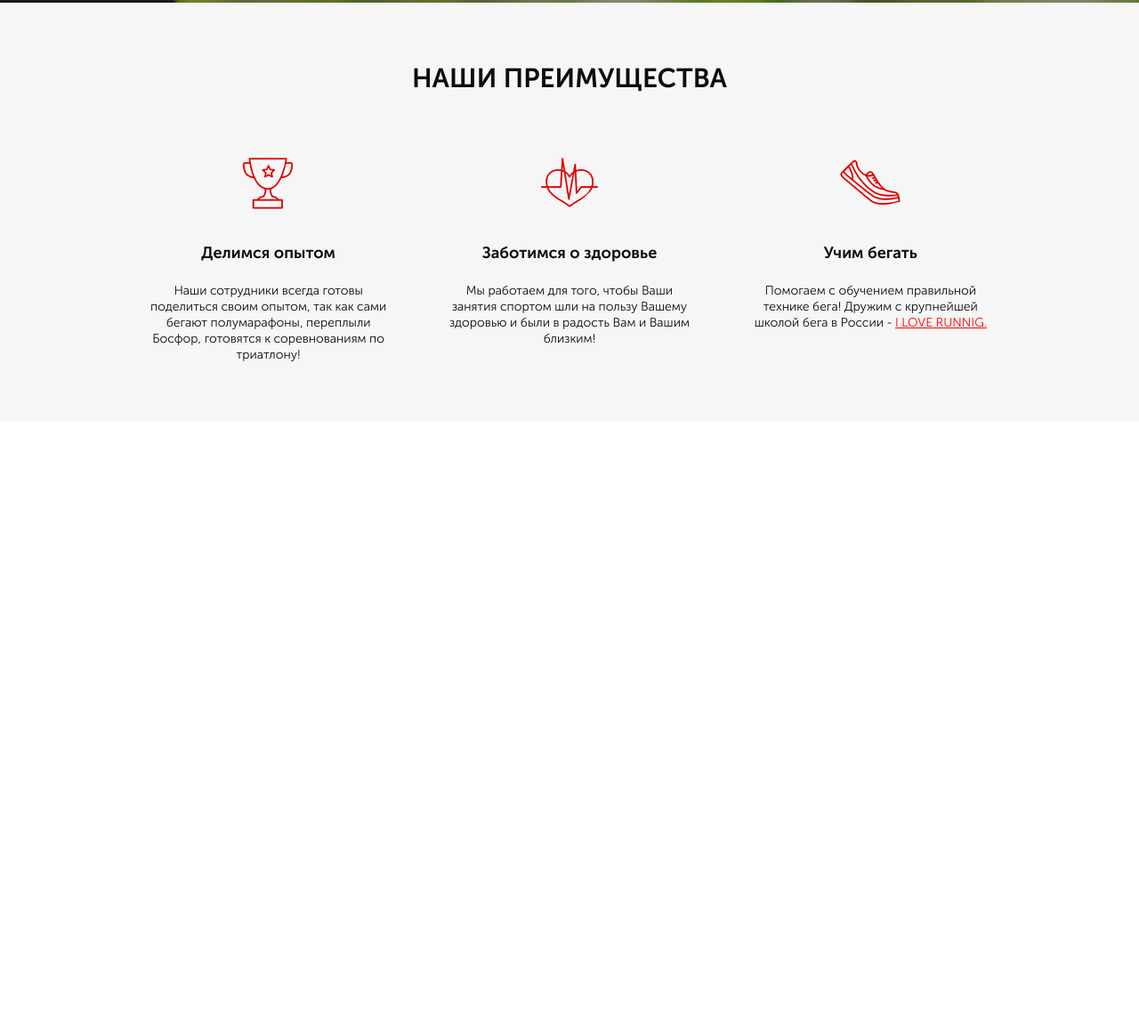
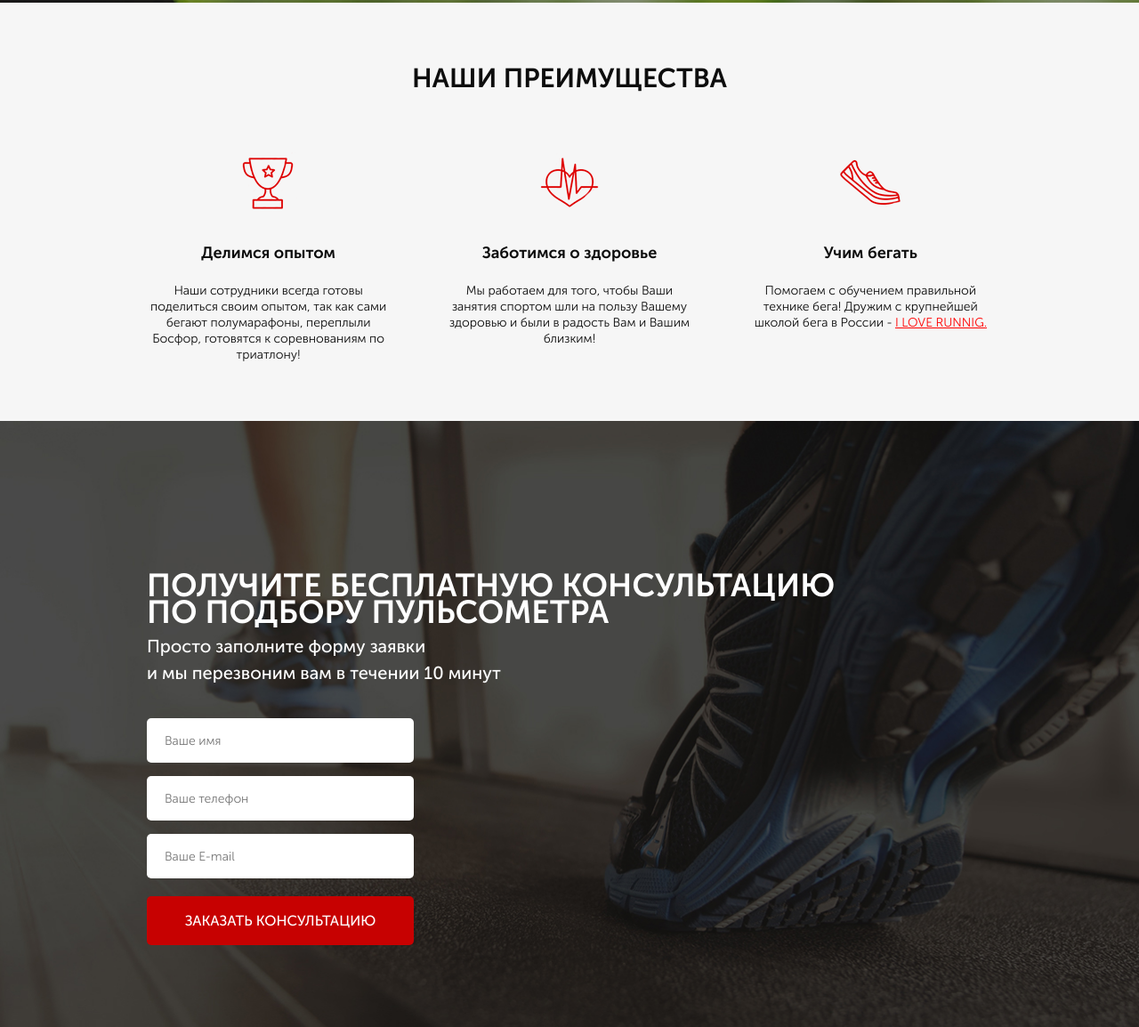
Before and after one commit to SO-Matveev/SO-Matveev, a website: page src/index.html in a window 1280 px wide. Shown: the part 689-1843 px from the top of the page at 89% size. Before the commit the page ends 1162 px from the top, so only its background shows below. Drawn offline with Linux system fonts and the light colour scheme.

Commit message:
add section consultation

```diff
--- a/src/index.html
+++ b/src/index.html
@@ -56,7 +56,7 @@
     </div>
     <div class="advantges">
         <div class="container">
-            <h3 class="advantges__header">наши преимущества</h3>
+            <h2 class="title">наши преимущества</h2>
             <div class="advantges__wrapper">
                 <div class="advantges__item">
                     <div class="advantges__icon"><img src="icons/cup.png" alt="cup"></div>
@@ -76,5 +76,24 @@
             </div>
         </div>
     </div>
+    <div class="consultation">
+        <div class="container">
+            <h2 class="title title_left">Получите бесплатную консультацию <br>
+                по подбору пульсометра </h2>
+            <div class="consultation__descr">
+                Просто заполните форму заявки <br>
+                и мы перезвоним вам в течении 10 минут
+            </div>
+            <form class="feed-form" action="#">
+                <input name="name" required placeholder="Ваше имя" type="text">
+                <input name="phone" required placeholder="Ваше телефон" type="number">
+                <input name="email" required placeholder="Ваше E-mail" type="email">
+
+                <button class="button button_submit">заказать консультацию</button>
+            </form>
+
+        </div>
+    </div>
+
 </body>
 </html>
--- a/src/sass/blocks/_advantges.scss
+++ b/src/sass/blocks/_advantges.scss
@@ -1,15 +1,6 @@
 .advantges{
     min-height: 470px;
     background: #F6F6F6;
-    &__header{
-        color: #0D0D0D;
-        text-align: center;
-        padding-top: 70px;
-        font-weight: 700;
-        font-size: 30px;
-        line-height: 30px;
-        text-transform: uppercase;
-    }
     &__wrapper{
         display: flex;
         justify-content: space-between;
--- a/src/sass/blocks/_buttons.scss
+++ b/src/sass/blocks/_buttons.scss
@@ -14,4 +14,10 @@
         height: 50px;
         font-size: 16px;
     }
+    &_submit{
+        width: 100%;
+        height: 55px;
+        font-size: 16px;
+        color: #FFFFFF;
+    }
 }
--- /dev/null
+++ b/src/sass/blocks/_consultation.scss
@@ -0,0 +1,12 @@
+.consultation{
+    min-height: 680px;
+    padding: 100px 0 92px 0;
+    background: url(../../img/bg-form-ask.jpg) center (center/cover) no-repeat;
+    &__descr{
+        color: #FFFFFF;
+        font-weight: 500;
+        font-size: 20px;
+        line-height: 30px;
+    }
+
+}
--- /dev/null
+++ b/src/sass/blocks/_forms.scss
@@ -0,0 +1,20 @@
+.feed-form {
+    margin-top: 36px;
+    display: flex;
+    flex-direction: column;
+    width: 300px;
+    input{
+        height: 50px;
+        border-radius: 5px;
+        background-color: #FFFFFF;
+        margin-bottom: 15px;
+        border: none;
+        padding: 0 20px;
+        font-weight: 300;
+        font-size: 14px;
+        color:#4b4b4b;
+        &:nth-child(3){
+            margin-bottom: 20px;
+        }
+    }
+}
--- /dev/null
+++ b/src/sass/blocks/_titles.scss
@@ -0,0 +1,14 @@
+.title{
+    color: #0D0D0D;
+    text-align: center;
+    padding-top: 70px;
+    font-weight: 700;
+    font-size: 30px;
+    line-height: 30px;
+    text-transform: uppercase;
+    &_left{
+        color: #FFFFFF;
+        font-size: 36px;
+        text-align: left;
+    }
+}
--- a/src/sass/style.scss
+++ b/src/sass/style.scss
@@ -11,3 +11,6 @@
 @import 'blocks/header';
 @import 'blocks/buttons';
 @import 'blocks/advantges';
+@import 'blocks/titles';
+@import 'blocks/consultation';
+@import 'blocks/forms';
```
Also changed, not shown: dist/style.min.css, src/css/style.min.css, 1 other file.
